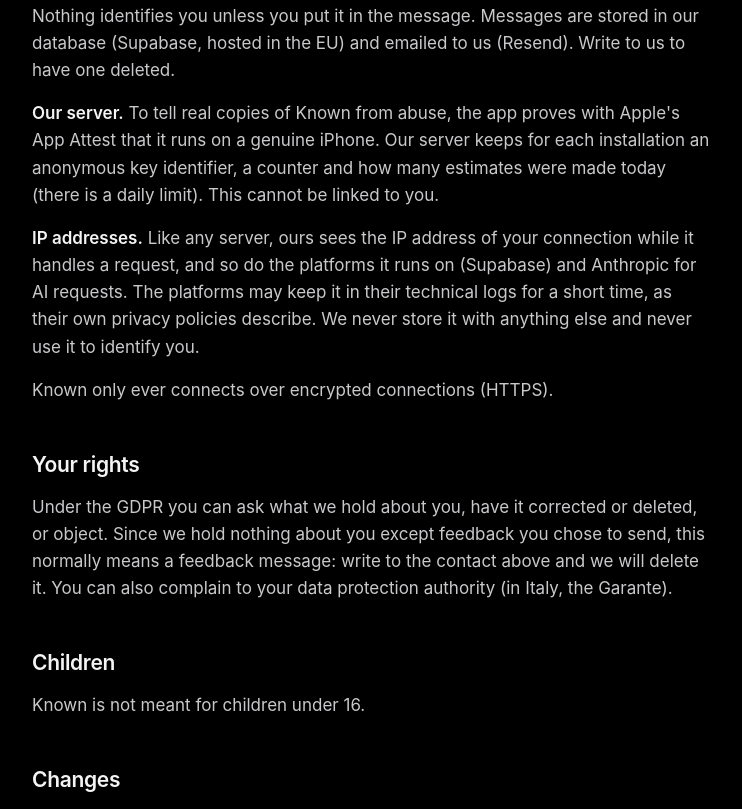
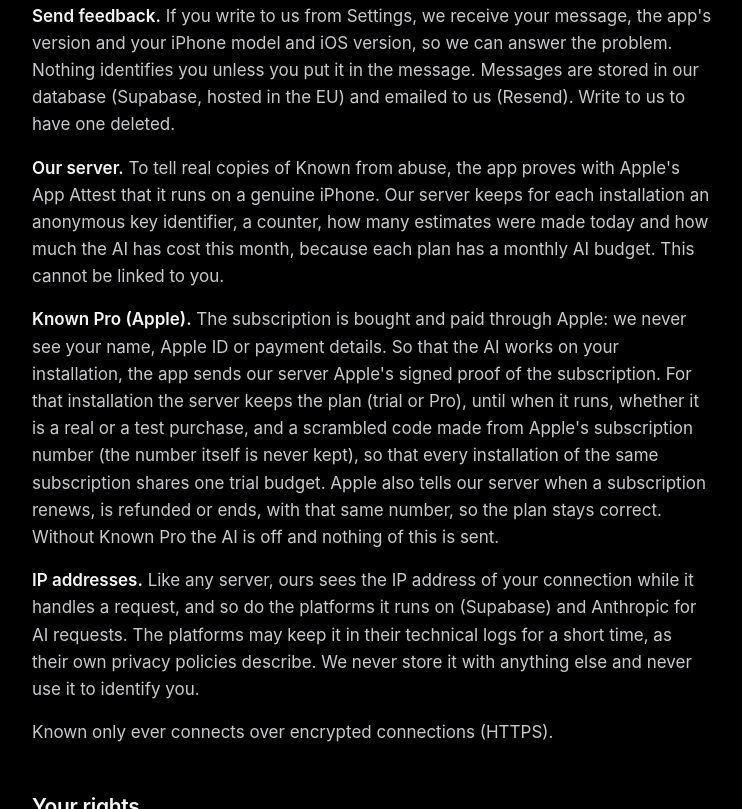
Before and after one commit to BaldiFilippo/known-site, a plain HTML site: page privacy-policy/index.html in a window 1280 px wide. Shown: the part 1991-2800 px from the top of the page, without its empty margins (268-1010 px from the left). Drawn offline with Linux system fonts and the light colour scheme.

Commit message:
The privacy policy describes Known Pro and the monthly AI budget
Co-Authored-By: Claude Opus 5.5 <noreply@anthropic.com>

```diff
--- a/privacy-policy/index.html
+++ b/privacy-policy/index.html
@@ -14,7 +14,7 @@
 <main>
 <nav><a class="wordmark" href="../" aria-label="Known, home"><img src="../assets/wordmark-white.svg" alt="known"></a><span class="links"><a href="../privacy-policy/">Privacy policy</a><a href="../support/">Support</a></span></nav>
 <h1 id="known--privacy-policy">Privacy policy</h1>
-<p><strong>Last updated:</strong> 5 November 2026<br><strong>Who is
+<p><strong>Last updated:</strong> 6 November 2026<br><strong>Who is
 responsible:</strong> Filippo Baldi, Italy – <a
 href="mailto:support@tryknown.app">support@tryknown.app</a></p>
 <p>Known is a food diary for iPhone. It has no accounts of its own, no
@@ -52,8 +52,10 @@ when you use voice, today's records (so a spoken change can be applied).
 Anthropic does not use this data to train its models and deletes it
 within 30 days, as its retention policy describes. The requests go
 through our own server, which holds the key to Anthropic and sees the
-same data in passing; it keeps none of it (it logs only how long each
-answer was). Photos of plates and labels are not kept on your iPhone
+same data in passing; it keeps none of it. For each answer it records
+only its kind (a typed line, a photo, voice…), the AI model, its size in
+tokens, what it cost, how long it took and the plan, with nothing that
+tells which installation asked. Photos of plates and labels are not kept on your iPhone
 either: they are deleted once estimated. The app itself doesn't name
 Anthropic; it refers to "an AI provider named in the privacy policy".
 Without this permission, My Foods, barcodes, the catalog and values you
@@ -92,8 +94,20 @@ deleted.</p>
 <p><strong>Our server.</strong> To tell real copies of Known from abuse,
 the app proves with Apple's App Attest that it runs on a genuine iPhone.
 Our server keeps for each installation an anonymous key identifier, a
-counter and how many estimates were made today (there is a daily limit).
-This cannot be linked to you.</p>
+counter, how many estimates were made today and how much the AI has cost
+this month, because each plan has a monthly AI budget. This cannot be
+linked to you.</p>
+<p><strong>Known Pro (Apple).</strong> The subscription is bought and
+paid through Apple: we never see your name, Apple ID or payment details.
+So that the AI works on your installation, the app sends our server
+Apple's signed proof of the subscription. For that installation the
+server keeps the plan (trial or Pro), until when it runs, whether it is
+a real or a test purchase, and a scrambled code made from Apple's
+subscription number (the number itself is never kept), so that every
+installation of the same subscription shares one trial budget. Apple
+also tells our server when a subscription renews, is refunded or ends,
+with that same number, so the plan stays correct. Without Known Pro the
+AI is off and nothing of this is sent.</p>
 <p><strong>IP addresses.</strong> Like any server, ours sees the IP address of your connection while it handles a
 request, and so do the platforms it runs on (Supabase) and Anthropic for AI requests. The platforms may keep it in
 their technical logs for a short time, as their own privacy policies describe. We never store it with anything else
```
